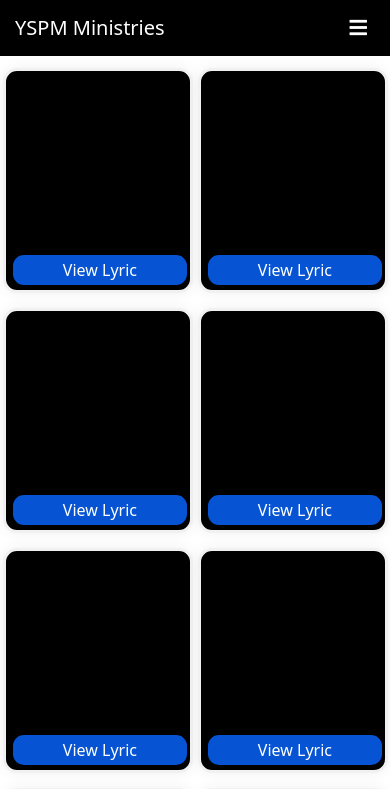
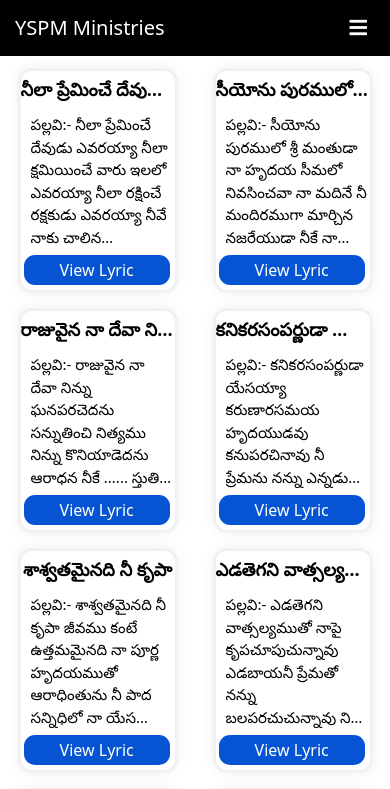
Before and after one commit to rameshmanepalli1234/yspm-songs, a React (Create React App) app: page /songs in a window 390 px wide. Shown: the top 789 px of the page. Built offline with nearby package versions, Linux system fonts and the light colour scheme.

Commit message:
Code Modified to fix the issue of mobile app songs responsive design

```diff
--- a/src/pages/Songs/Songs.scss
+++ b/src/pages/Songs/Songs.scss
@@ -93,18 +93,18 @@
   }
 
   .song-container {
-    width: 190px;
+    width: 160px;
     height: 225px;
     margin-bottom: 15px;
     border: 3px solid #F1F1F2;
     border-radius: 14px;
-    background-color: black;
+    background-color: white;
     box-shadow: 0px 0px 14px rgba(0, 0, 0, 0.0607733);
   }
 
   .viewLyricButton{
     width: 95%;
-    margin-left: 7px;
+    margin-left: 3px;
     margin-right: auto;
     border: 3px solid #0654d4;
     border-radius: 11px;
```
